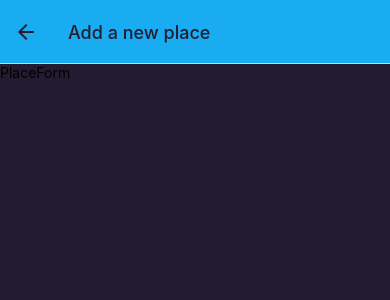
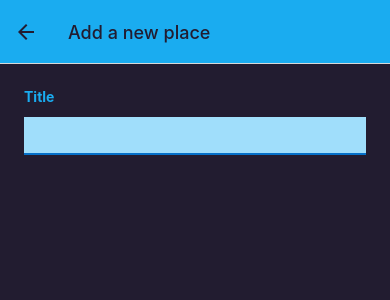
Before and after one commit to richujain/Places, a React Native app: screen /AddPlace in a window 390 px wide. Shown: the top 300 px of the page. Built offline with nearby package versions, Linux system fonts and the light colour scheme.

Commit message:
Custom Form Added

```diff
--- a/components/places/PlaceForm.js
+++ b/components/places/PlaceForm.js
@@ -1,10 +1,45 @@
-import { View, Text } from "react-native";
-import React from "react";
+import { View, Text, ScrollView, TextInput, StyleSheet } from "react-native";
+import React, { useState } from "react";
+import { Colors } from "../../contants/colors";
 
 export default function PlaceForm() {
+  const [enteredTitle, setEnteredTitle] = useState("");
+
+  function changeTitleHandler(enteredText) {
+    setEnteredTitle(enteredText);
+  }
+
   return (
-    <View>
-      <Text>PlaceForm</Text>
-    </View>
+    <ScrollView style={styles.form}>
+      <View>
+        <Text style={styles.label}>Title</Text>
+        <TextInput
+          style={styles.input}
+          onChangeText={changeTitleHandler}
+          value={enteredTitle}
+        />
+      </View>
+    </ScrollView>
   );
 }
+
+const styles = StyleSheet.create({
+  form: {
+    flex: 1,
+    padding: 24,
+  },
+  label: {
+    fontWeight: "bold",
+    marginBottom: 4,
+    color: Colors.primary500,
+  },
+  input: {
+    marginVertical: 8,
+    paddingHorizontal: 4,
+    paddingVertical: 8,
+    fontSize: 16,
+    borderBottomColor: Colors.primary700,
+    borderBottomWidth: 2,
+    backgroundColor: Colors.primary100,
+  },
+});
```
